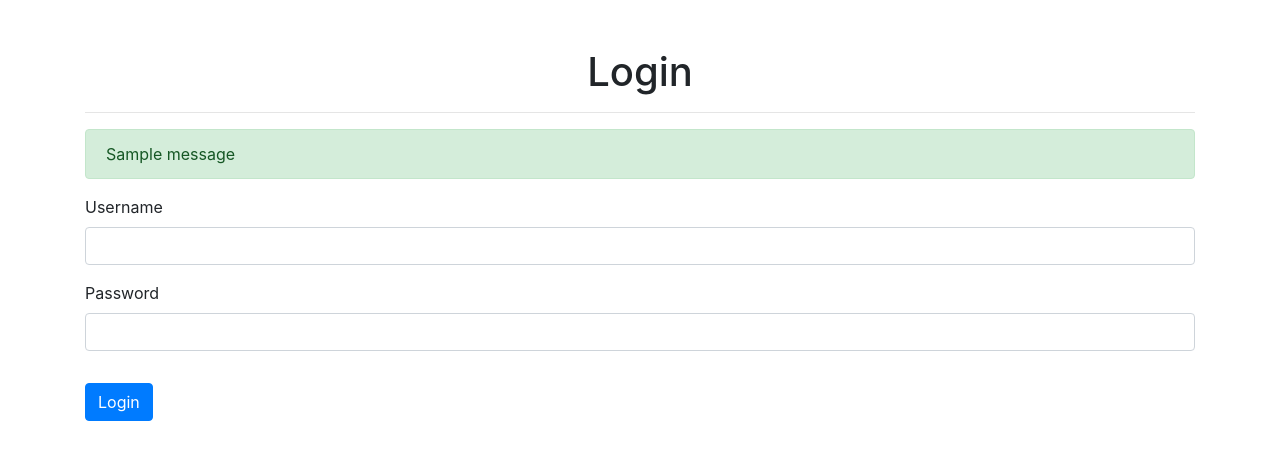
After one commit to petermalikebu/Malikebu-Enterprise, a Flask app: page /login in a window 1280 px wide. The commit adds this page. Shown: the top 460 px of the page. Run offline with Flask 2, Linux system fonts and the light colour scheme; tables that the repository leaves empty hold one stand-in row (values such as "Sample post"); one stand-in notice (Sample message) is shown; some libraries are stand-ins or nearby versions.

Commit message:
Added login and admin password templates, updated app.py and other relevant files.

```diff
--- a/app.py
+++ b/app.py
@@ -1,8 +1,9 @@
-import os
-from flask import Flask, render_template, request, redirect, url_for, flash
+from flask import Flask, render_template, request, redirect, url_for, flash, session
 from flask_sqlalchemy import SQLAlchemy
 from werkzeug.utils import secure_filename
+import os
 
+# Setup the application and database
 os.makedirs('static/images', exist_ok=True)
 
 app = Flask(__name__)
@@ -11,7 +12,12 @@ app.config['SQLALCHEMY_TRACK_MODIFICATIONS'] = False
 app.secret_key = 'supersecretkey'  # For flash messages
 db = SQLAlchemy(app)
 
-
+# User and Product models
+class User(db.Model):
+    id = db.Column(db.Integer, primary_key=True)
+    username = db.Column(db.String(80), nullable=False, unique=True)
+    password = db.Column(db.String(120), nullable=False)
+    is_admin = db.Column(db.Boolean, default=False)
 
 class Product(db.Model):
     id = db.Column(db.Integer, primary_key=True)
@@ -21,21 +27,62 @@ class Product(db.Model):
     price = db.Column(db.Float, nullable=False)
     image_filename = db.Column(db.String(120), nullable=True)  # Ensure this line exists
 
-
-# Create the database tables if they don't exist
+# Create tables if they don't exist
 with app.app_context():
     db.create_all()
 
+# User login check
+def login_required(f):
+    def wrap(*args, **kwargs):
+        if 'user_id' not in session:
+            flash('You need to log in first!', 'danger')
+            return redirect(url_for('login'))
+        return f(*args, **kwargs)
+    return wrap
 
-@app.route('/')
-def home():
-    # Display all products for users on the homepage
-    products = Product.query.all()
-    return render_template('index.html', products=products)
+# Admin access check
+def admin_required(f):
+    def wrap(*args, **kwargs):
+        user_id = session.get('user_id')
+        user = User.query.get(user_id)
+        if not user or not user.is_admin:
+            flash('You are not authorized to access this page!', 'danger')
+            return redirect(url_for('home'))
+        return f(*args, **kwargs)
+    return wrap
 
+@app.route('/login', methods=['GET', 'POST'])
+def login():
+    if request.method == 'POST':
+        username = request.form['username']
+        password = request.form['password']
+
+        user = User.query.filter_by(username=username).first()
+        if user and user.password == password:  # Simple password check (Use hashing for production)
+            session['user_id'] = user.id
+            flash(f'Welcome back, {username}!', 'success')
+            return redirect(url_for('home'))
+        else:
+            flash('Invalid credentials, please try again.', 'danger')
+    return render_template('login.html')
+
+@app.route('/admin-password', methods=['GET', 'POST'])
+def admin_password():
+    if request.method == 'POST':
+        password = request.form['password']
+        if password == "malikebu_enterprise at 12@1q2w3e4r5t":
+            session['admin_authenticated'] = True
+            return redirect(url_for('admin'))
+        else:
+            flash('Incorrect password! Please try again.', 'danger')
+    return render_template('admin_password.html')
 
 @app.route('/admin', methods=['GET', 'POST'])
+@login_required
+@admin_required  # Only admin can access
 def admin():
+    if 'admin_authenticated' not in session:
+        return redirect(url_for('admin_password'))  # Redirect to password form if not authenticated
     if request.method == 'POST':
         name = request.form['name']
         description = request.form['description']
@@ -69,17 +116,22 @@ def admin():
     products = Product.query.all()
     return render_template('admin.html', products=products)
 
-
-
 @app.route('/delete/<int:product_id>', methods=['POST'])
+@login_required
+@admin_required  # Only admin can delete
 def delete_product(product_id):
-    # Delete a product by ID
     product = Product.query.get_or_404(product_id)
     db.session.delete(product)
     db.session.commit()
     flash(f'Product "{product.name}" deleted successfully!', 'success')
     return redirect(url_for('admin'))
 
+@app.route('/logout')
+def logout():
+    session.pop('user_id', None)
+    session.pop('admin_authenticated', None)  # Remove admin authentication session
+    flash('You have been logged out.', 'success')
+    return redirect(url_for('home'))
 
 if __name__ == "__main__":
     app.run(debug=True)
--- a/requirements.txt
+++ b/requirements.txt
@@ -1,4 +1,5 @@
 Flask==2.2.2
+SQLAlchemy==1.4.46
 Flask-SQLAlchemy==2.5.1
 Werkzeug==2.2.2
 gunicorn==23.0.0
--- /dev/null
+++ b/templates/login.html
@@ -0,0 +1,40 @@
+<!DOCTYPE html>
+<html lang="en">
+<head>
+    <meta charset="UTF-8">
+    <meta name="viewport" content="width=device-width, initial-scale=1.0">
+    <title>Login - Malikebu Enterprise</title>
+    <link href="https://stackpath.bootstrapcdn.com/bootstrap/4.5.2/css/bootstrap.min.css" rel="stylesheet">
+</head>
+<body>
+    <div class="container mt-5">
+        <h1 class="text-center">Login</h1>
+        <hr>
+        {% with messages = get_flashed_messages(with_categories=True) %}
+        {% if messages %}
+        <div>
+            {% for category, message in messages %}
+            <div class="alert alert-{{ category }}">{{ message }}</div>
+            {% endfor %}
+        </div>
+        {% endif %}
+        {% endwith %}
+
+        <form method="POST">
+            <div class="form-group">
+                <label for="username">Username</label>
+                <input type="text" class="form-control" id="username" name="username" required>
+            </div>
+            <div class="form-group">
+                <label for="password">Password</label>
+                <input type="password" class="form-control" id="password" name="password" required>
+            </div>
+            <button type="submit" class="btn btn-primary mt-3">Login</button>
+        </form>
+    </div>
+
+    <script src="https://code.jquery.com/jquery-3.5.1.slim.min.js"></script>
+    <script src="https://cdn.jsdelivr.net/npm/@popperjs/core@2.5.2/dist/umd/popper.min.js"></script>
+    <script src="https://stackpath.bootstrapcdn.com/bootstrap/4.5.2/js/bootstrap.min.js"></script>
+</body>
+</html>
```
Also changed, not shown: templates/admin_password.html (added, +36 -0 lines), templates/index.html (+10 -3 lines).
